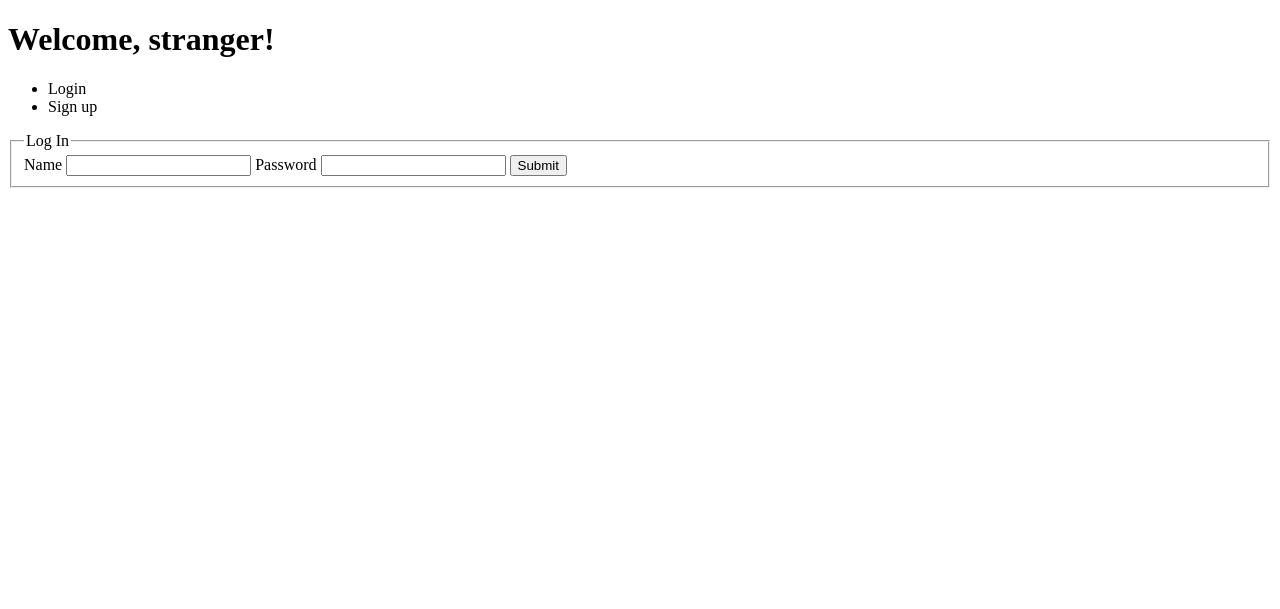
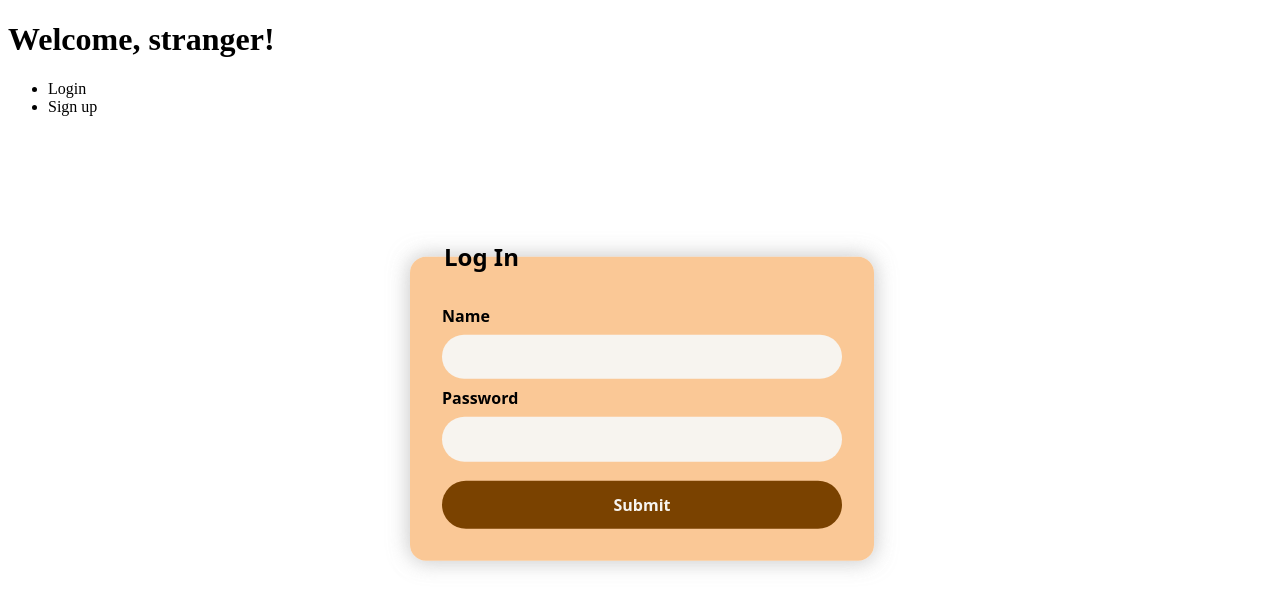
Before and after one commit to Alex5724/Members-Only, a Node server app: page /login in a window 1280 px wide. Shown: the top 609 px of the page. Run offline with Node 20, Linux system fonts and the light colour scheme; some libraries are stand-ins or nearby versions.

Commit message:
Styled both forms.

```diff
--- /dev/null
+++ b/public/styles/login.css
@@ -0,0 +1,81 @@
+.login-form fieldset {
+  position: absolute;
+  top: 50%;
+  left: 50%;
+  transform: translate(-50%, -50%);
+  width: 400px;
+  display: flex;
+  flex-direction: column;
+  align-items: stretch;
+  gap: 0.5rem;
+  border: none;
+  padding: 2rem;
+  border-radius: 16px;
+  background: rgb(250, 200, 150);
+  box-shadow:
+    2px 2px 20px rgb(190, 190, 190, 0.5),
+    -2px -2px 20px rgb(190, 190, 190, 0.5);
+
+  font-family:
+    system-ui,
+    -apple-system,
+    BlinkMacSystemFont,
+    "Segoe UI",
+    Roboto,
+    Oxygen,
+    Ubuntu,
+    Cantarell,
+    "Open Sans",
+    "Helvetica Neue",
+    sans-serif;
+}
+
+.login-form legend {
+  color: black;
+  font-size: 1.5rem;
+  font-weight: 700;
+}
+
+.login-form label {
+  color: black;
+  font-size: 1rem;
+  font-weight: 600;
+}
+
+.login-form input {
+  padding: 0.7rem;
+  border: none;
+  border-radius: 24px;
+  background: #f7f4ef;
+  font: inherit;
+  min-height: 20px;
+}
+
+.login-form input:focus {
+  outline: none;
+  box-shadow:
+    2px 2px 10px rgb(125, 65, 0, 0.1),
+    -2px -2px 10px rgb(125, 65, 0, 0.1);
+}
+
+.login-form button {
+  margin-top: 0.7rem;
+  padding: 0.8rem;
+  border: none;
+  border-radius: 24px;
+  background: #7a4200;
+  color: #f7f4ef;
+  font: inherit;
+  font-weight: 700;
+}
+
+.login-form button:hover {
+  cursor: pointer;
+  background: #633600;
+}
+
+.login-form p {
+  margin: 0;
+  color: #b42318;
+  font-size: 0.9rem;
+}
--- a/views/login.ejs
+++ b/views/login.ejs
@@ -1,4 +1,6 @@
-<form action="/login" method="post">
+<link rel="stylesheet" href="/styles/login.css" />
+
+<form action="/login" method="post" class="login-form">
   <fieldset>
     <legend>Log In</legend>
 
--- a/views/register.ejs
+++ b/views/register.ejs
@@ -1,4 +1,5 @@
-<form action="/register" method="post">
+<link rel="stylesheet" href="/styles/signup.css" />
+<form action="/register" method="post" class="register-form">
   <fieldset>
     <legend>Sign Up</legend>
     <label for="name">Name</label>
@@ -17,8 +18,8 @@
     <p><%= error.msg %></p>
     <% }) %>
     <% } %>
+
     <label for="password">Password</label>
-
     <input
       type="password"
       name="password"
```
Also changed, not shown: public/styles/signup.css (added, +81 -0 lines).
